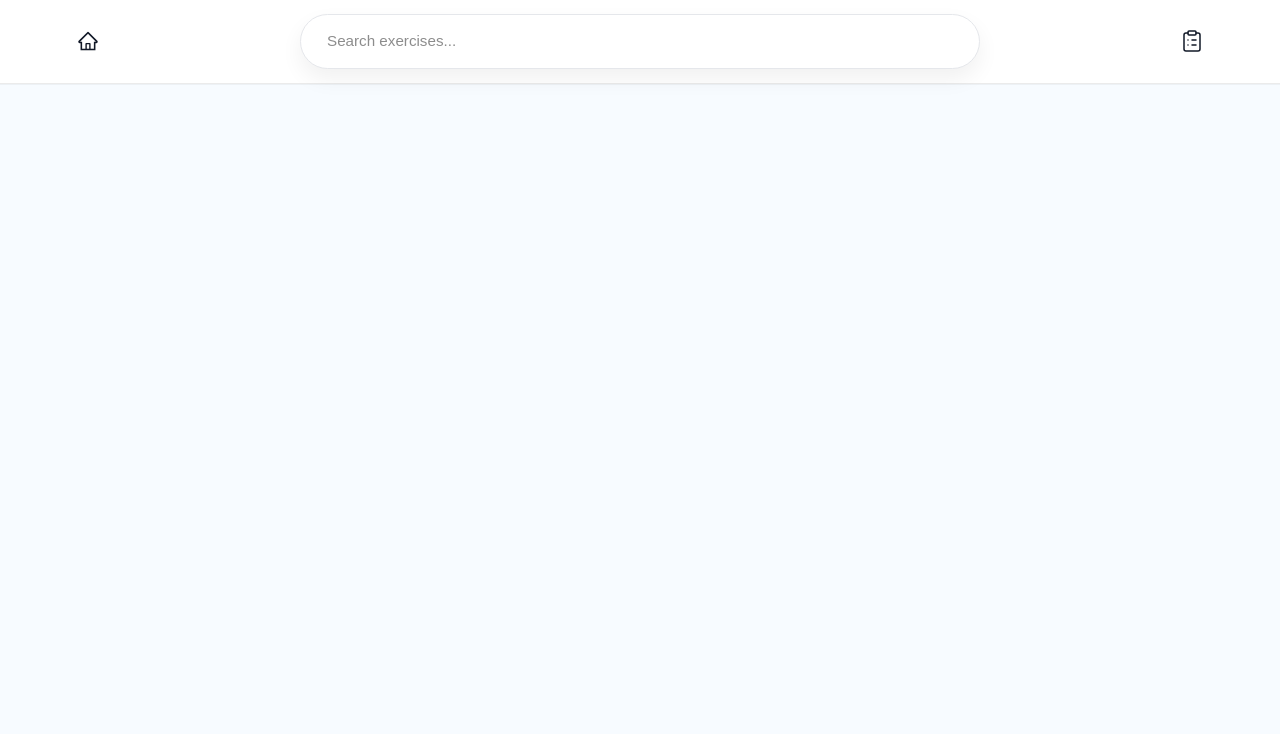
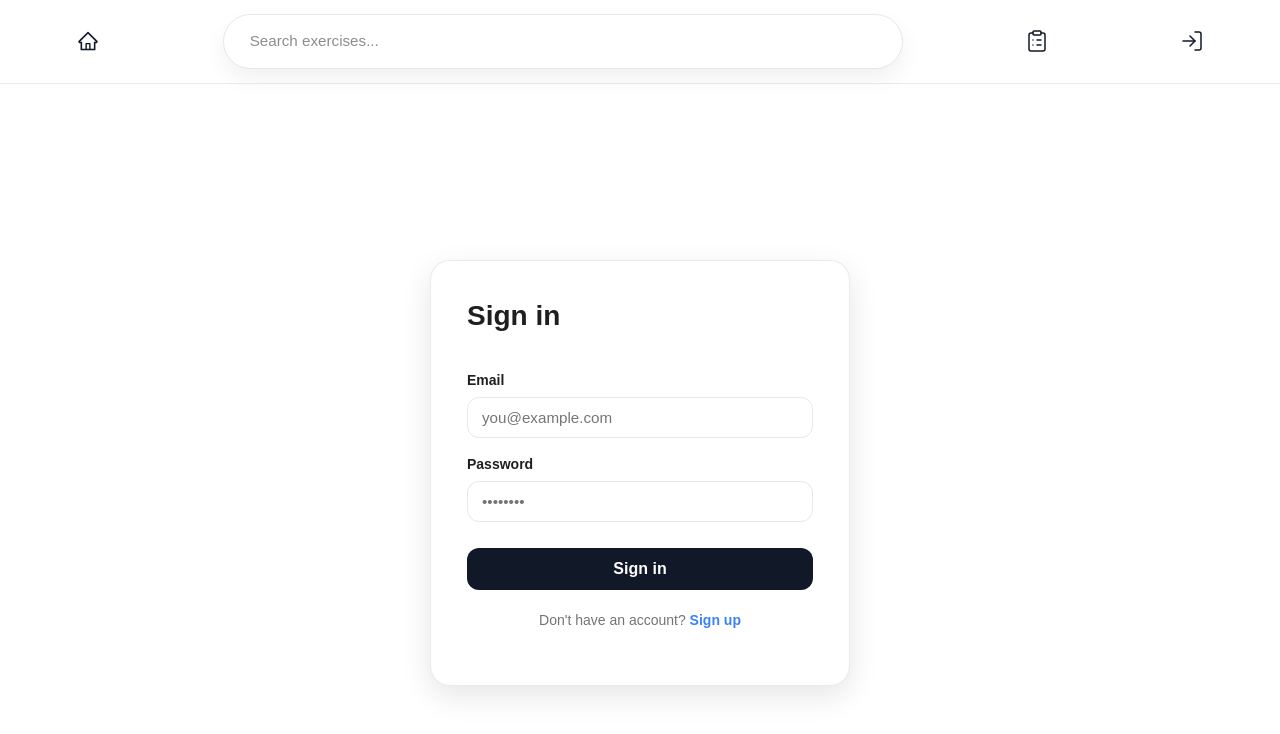
Before and after one commit to amy-pang/ExerVault, a React (Vite) app: page /sign-in in a window 1280 px wide. Before the commit this address had no page. Shown: the top 734 px of the page. Built offline with nearby package versions, Linux system fonts and the light colour scheme.

Commit message:
added sign in page boilerplate

```diff
--- a/src/App.tsx
+++ b/src/App.tsx
@@ -7,6 +7,7 @@ import Header from './components/Header';
 import ExercisePage from './pages/SingleExercisePage';
 import { Cart } from './types/exercise';
 import PrintPage from './pages/PrintPage';
+import SignInPage from './pages/SignInPage';
 
 function App() {
   const [query, setQuery] = useState("");
@@ -23,6 +24,7 @@ function App() {
         <Route path="/exercise-list" element={<ExerciseListPage cart={cart}/>} />  {/* exercises added to print */}
         <Route path="/exercise/:id" element={<ExercisePage cart={cart} />} />
         <Route path="/print" element={<PrintPage />} />
+        <Route path="/sign-in" element={<SignInPage />} />
       </Routes>
     </BrowserRouter>
   );
--- a/src/components/Header.tsx
+++ b/src/components/Header.tsx
@@ -1,6 +1,6 @@
 import { useEffect, useRef, useState } from "react";
 import { AiOutlineHome } from "react-icons/ai";
-import { ClipboardList } from "lucide-react";
+import { ClipboardList, LogIn } from "lucide-react";
 import { supabase } from "../supabaseClient";
 import { Link } from "react-router-dom";
 import styles from "./Header.module.css";
@@ -127,6 +127,14 @@ export default function Header({ query, onQueryChange }: HeaderProps) {
         >
           <ClipboardList className={styles.headerIcon} />
         </Link>
+
+        <Link
+          to="/sign-in"
+          className={styles.headerHomeLink}
+          aria-label="Sign in"
+        >
+          <LogIn className={styles.headerIcon} />
+        </Link>
       </header>
     </div>
   );
--- /dev/null
+++ b/src/pages/SignInPage.module.css
@@ -0,0 +1,106 @@
+.page {
+  min-height: calc(100vh - 70px);
+  display: flex;
+  align-items: center;
+  justify-content: center;
+  background: var(--bg);
+  padding: 24px 16px;
+}
+
+.card {
+  width: 100%;
+  max-width: 420px;
+  background: var(--surface);
+  border: 1px solid var(--border);
+  border-radius: var(--radius-xl);
+  box-shadow: var(--shadow-md);
+  padding: 40px 36px;
+  box-sizing: border-box;
+}
+
+.title {
+  font-size: 1.75rem;
+  font-weight: 700;
+  color: var(--text);
+  margin: 0 0 28px;
+}
+
+.form {
+  display: flex;
+  flex-direction: column;
+  gap: 6px;
+}
+
+.label {
+  font-size: 0.875rem;
+  font-weight: 600;
+  color: var(--text);
+  margin-top: 10px;
+}
+
+.input {
+  width: 100%;
+  padding: 11px 14px;
+  font-size: 0.95rem;
+  font-family: inherit;
+  color: var(--text);
+  background: #ffffff;
+  border: 1px solid #e5e7eb;
+  border-radius: var(--radius-md);
+  box-sizing: border-box;
+  outline: none;
+  transition: border-color 140ms ease, box-shadow 140ms ease;
+}
+
+.input:focus {
+  border-color: #93c5fd;
+  box-shadow: var(--focus);
+}
+
+.error {
+  font-size: 0.875rem;
+  color: #dc2626;
+  margin: 4px 0 0;
+}
+
+.submitBtn {
+  margin-top: 20px;
+  width: 100%;
+  padding: 12px;
+  font-size: 1rem;
+  font-weight: 600;
+  font-family: inherit;
+  color: #ffffff;
+  background: #111827;
+  border: none;
+  border-radius: var(--radius-md);
+  cursor: pointer;
+  transition: background 140ms ease, transform 140ms ease;
+}
+
+.submitBtn:hover:not(:disabled) {
+  background: #1f2937;
+  transform: translateY(-1px);
+}
+
+.submitBtn:disabled {
+  opacity: 0.6;
+  cursor: not-allowed;
+}
+
+.footer {
+  margin-top: 20px;
+  font-size: 0.875rem;
+  color: var(--muted);
+  text-align: center;
+}
+
+.link {
+  color: #3b82f6;
+  font-weight: 600;
+  text-decoration: none;
+}
+
+.link:hover {
+  text-decoration: underline;
+}
--- /dev/null
+++ b/src/pages/SignInPage.tsx
@@ -0,0 +1,79 @@
+import { useState, type FormEvent } from "react";
+import { useNavigate, Link } from "react-router-dom";
+import { supabase } from "../supabaseClient";
+import styles from "./SignInPage.module.css";
+
+export default function SignInPage() {
+  const [email, setEmail] = useState("");
+  const [password, setPassword] = useState("");
+  const [error, setError] = useState<string | null>(null);
+  const [loading, setLoading] = useState(false);
+  const navigate = useNavigate();
+
+  async function handleSubmit(e: FormEvent<HTMLFormElement>) {
+    e.preventDefault();
+    setError(null);
+    setLoading(true);
+
+    const { error } = await supabase.auth.signInWithPassword({ email, password });
+
+    setLoading(false);
+
+    if (error) {
+      setError(error.message);
+    } else {
+      navigate("/");
+    }
+  }
+
+  return (
+    <div className={styles.page}>
+      <div className={styles.card}>
+        <h1 className={styles.title}>Sign in</h1>
+
+        <form className={styles.form} onSubmit={handleSubmit}>
+          <label className={styles.label} htmlFor="email">
+            Email
+          </label>
+          <input
+            id="email"
+            className={styles.input}
+            type="email"
+            placeholder="you@example.com"
+            value={email}
+            onChange={(e) => setEmail(e.target.value)}
+            required
+            autoComplete="email"
+          />
+
+          <label className={styles.label} htmlFor="password">
+            Password
+          </label>
+          <input
+            id="password"
+            className={styles.input}
+            type="password"
+            placeholder="••••••••"
+            value={password}
+            onChange={(e) => setPassword(e.target.value)}
+            required
+            autoComplete="current-password"
+          />
+
+          {error && <p className={styles.error}>{error}</p>}
+
+          <button className={styles.submitBtn} type="submit" disabled={loading}>
+            {loading ? "Signing in…" : "Sign in"}
+          </button>
+        </form>
+
+        <p className={styles.footer}>
+          Don't have an account?{" "}
+          <Link to="/sign-up" className={styles.link}>
+            Sign up
+          </Link>
+        </p>
+      </div>
+    </div>
+  );
+}
```
